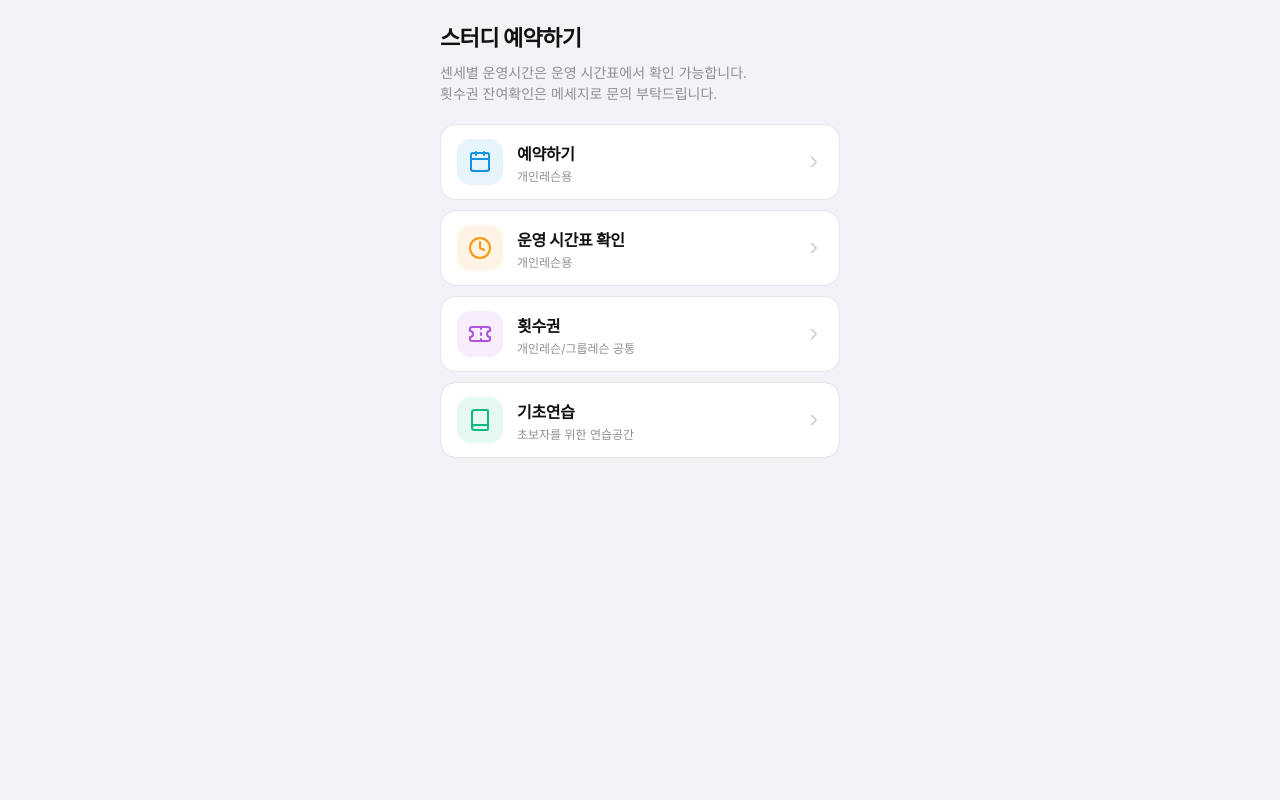
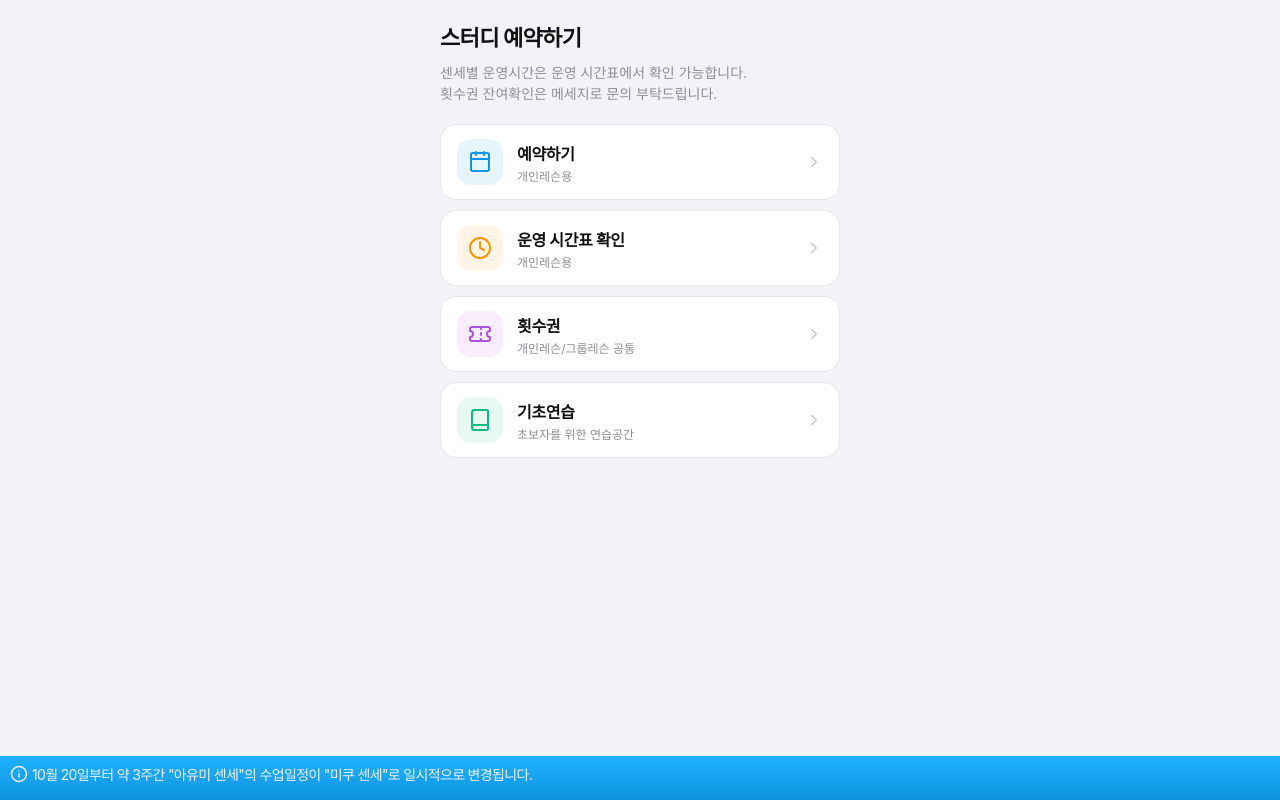
Before and after one commit to yonroku46/mk-lp, a Next.js app: page / in a window 1280 px wide. Built offline with nearby package versions, Linux system fonts and the light colour scheme.

Commit message:
info update

```diff
--- a/src/app/page.tsx
+++ b/src/app/page.tsx
@@ -1,7 +1,7 @@
 'use client'
 
 import Link from 'next/link';
-import { ChevronRight, Clock, Calendar, Ticket, Book } from 'lucide-react';
+import { ChevronRight, Clock, Calendar, Ticket, Book, Info } from 'lucide-react';
 
 export default function HomePage() {
   return (
@@ -9,10 +9,10 @@ export default function HomePage() {
       <div className="container">
         <h1 className="title">
           스터디 예약하기
-          {/* <div className="info">
+          <div className="info">
             <Info size={18} />
-            7월6일부로 통합 변경되었습니다.
-          </div> */}
+            10월 20일부터 약 3주간 "아유미 센세"의 수업일정이 "미쿠 센세"로 일시적으로 변경됩니다.
+          </div>
         </h1>
         <p className="notice">센세별 운영시간은 운영 시간표에서 확인 가능합니다.<br />횟수권 잔여확인은 메세지로 문의 부탁드립니다.</p>
 
```
